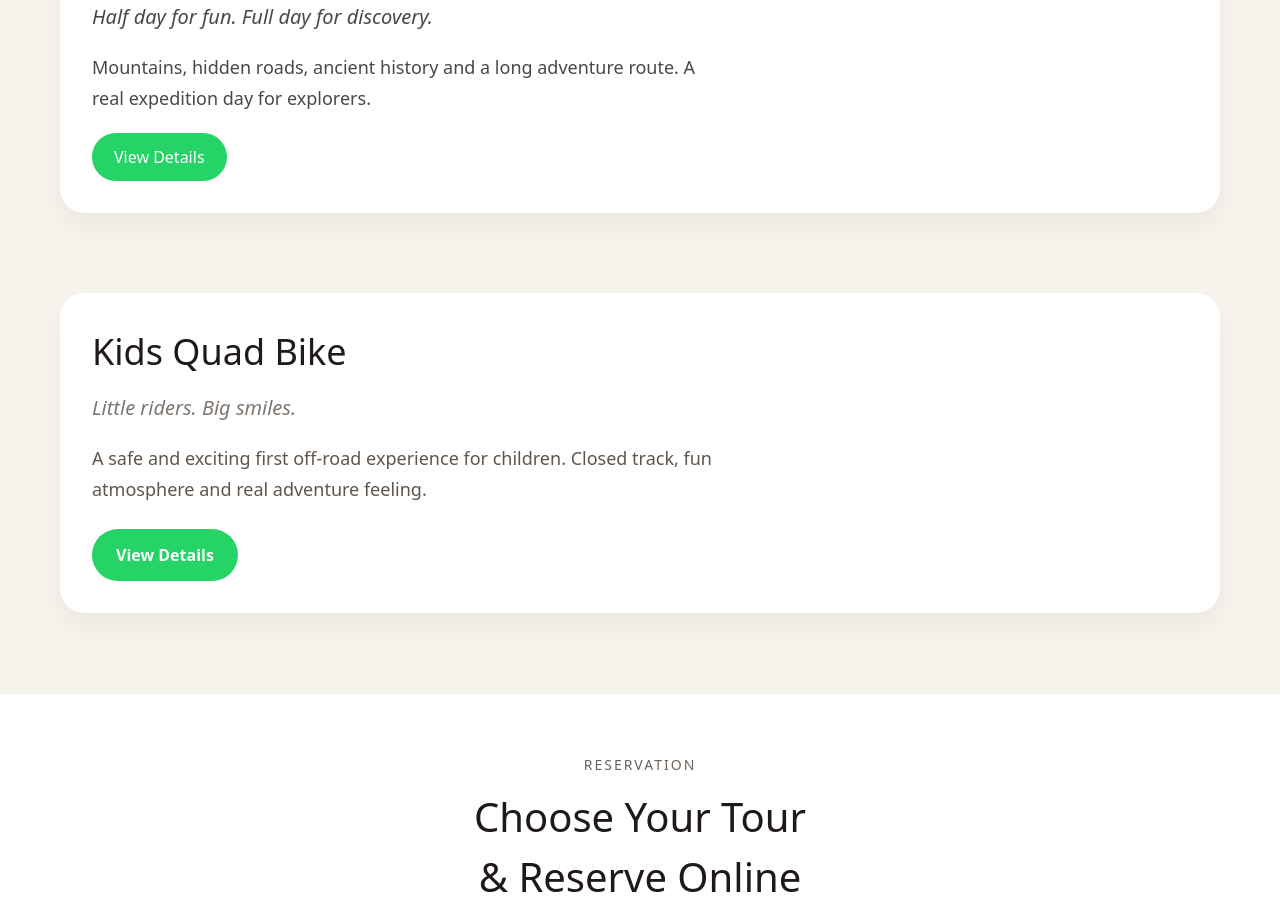
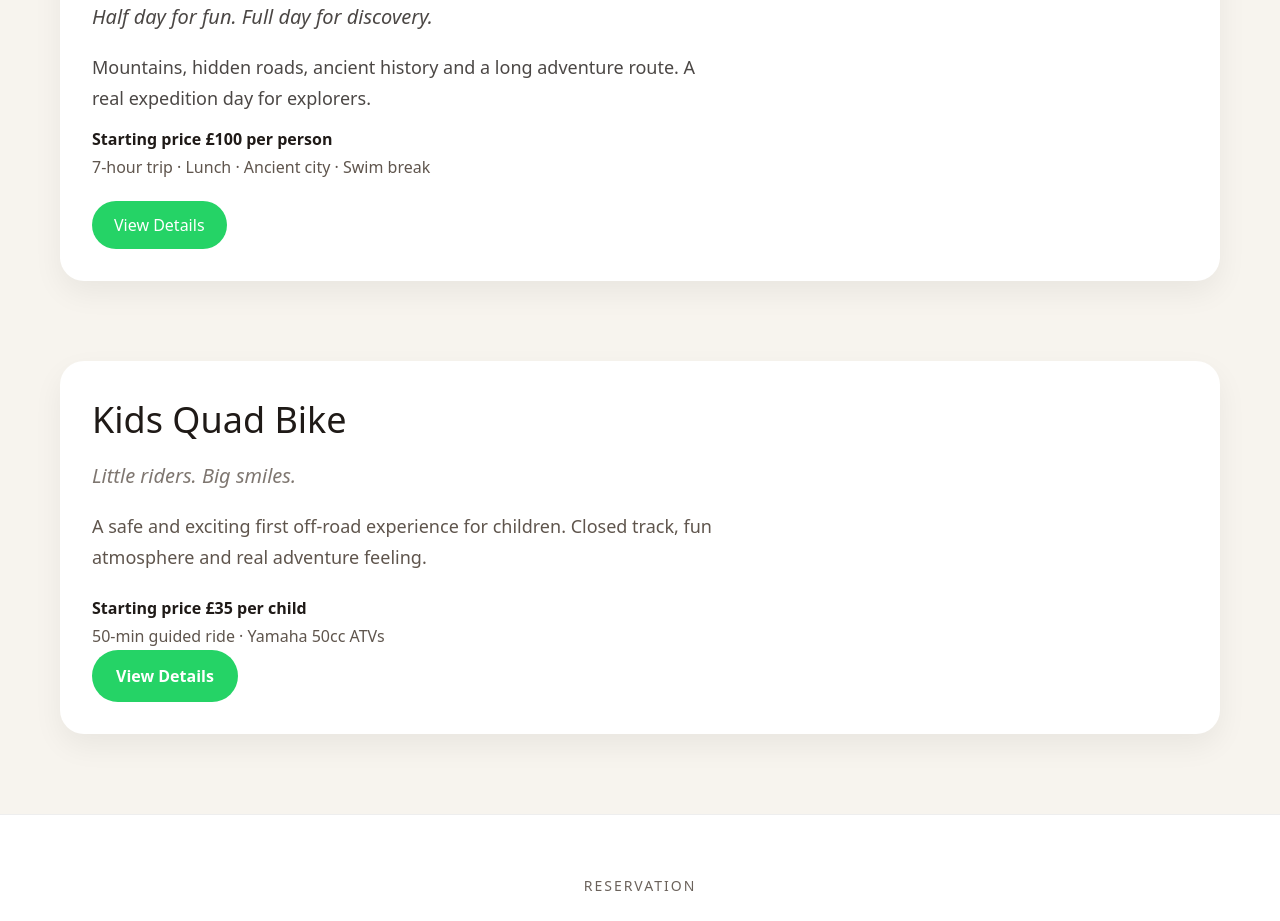
Before and after one commit to comendrive-a11y/comendrive-a11y, a Next.js app: page / in a window 1280 px wide. Shown: the part 1520-2441 px from the top of the page. Built offline with nearby package versions, Linux system fonts and the light colour scheme.

Commit message:
Update page.tsx

```diff
--- a/app/page.tsx
+++ b/app/page.tsx
@@ -512,6 +512,15 @@ justifyContent: "center",
           >
             {t.fullText}
           </p>
+          <p style={{ margin: "14px 0 0", fontWeight: 600, color: "#1f1a17" }}>
+  {isEn ? "Starting price £100 per person" : "Başlangıç fiyatı £100 kişi başı"}
+</p>
+
+<p style={{ margin: "4px 0 0", color: "#5f554d", lineHeight: 1.6 }}>
+  {isEn
+    ? "7-hour trip · Lunch · Ancient city · Swim break"
+    : "7 saatlik tur · Öğle yemeği · Antik kent · Yüzme molası"}
+</p>
 
           <a
             href="/buggy-full-day"
@@ -572,6 +581,15 @@ justifyContent: "center",
           >
             {t.kidsText}
           </p>
+          <p style={{ margin: "14px 0 0", fontWeight: 600, color: "#1f1a17" }}>
+  {isEn ? "Starting price £35 per child" : "Başlangıç fiyatı £35 çocuk başı"}
+</p>
+
+<p style={{ margin: "4px 0 0", color: "#5f554d", lineHeight: 1.6 }}>
+  {isEn
+    ? "50-min guided ride · Yamaha 50cc ATVs"
+    : "50 dk rehberli sürüş · Yamaha 50cc ATV"}
+</p>
 
           <a
             href="/kids-quad-bike"
```
